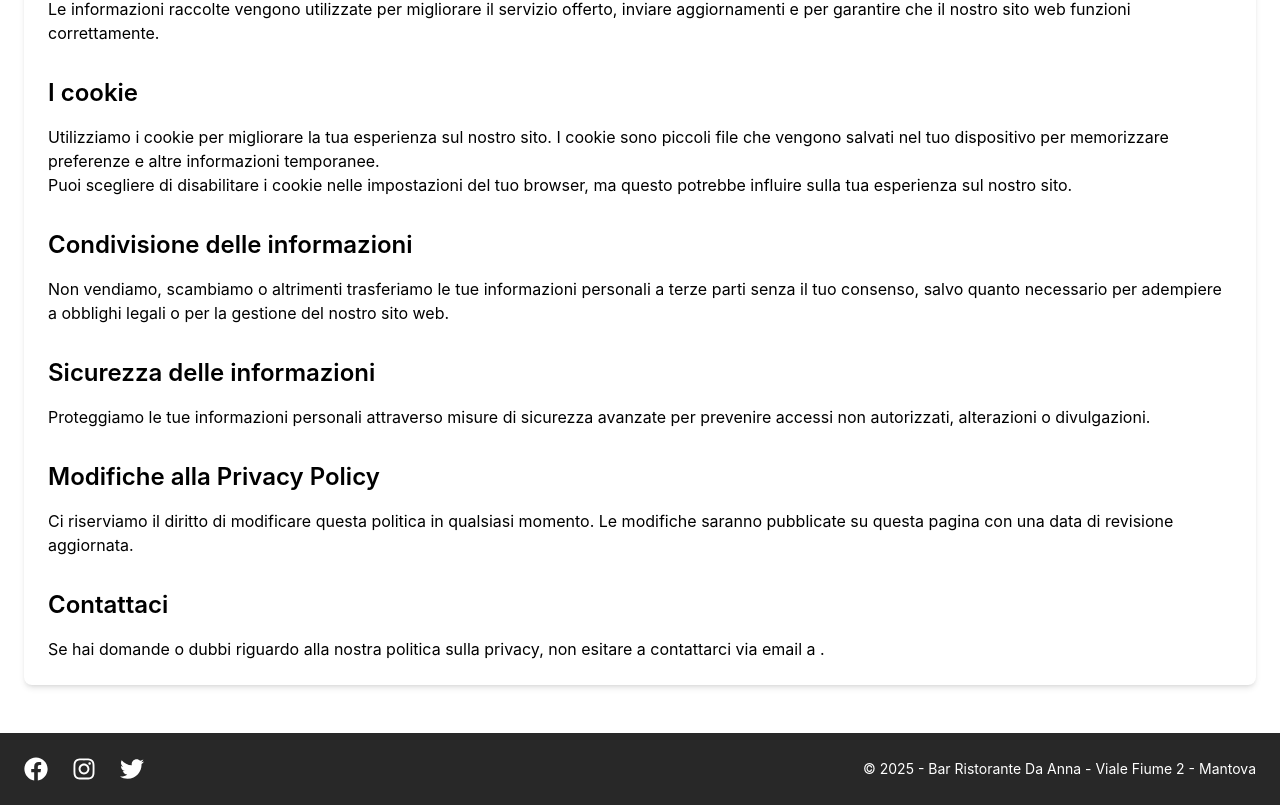
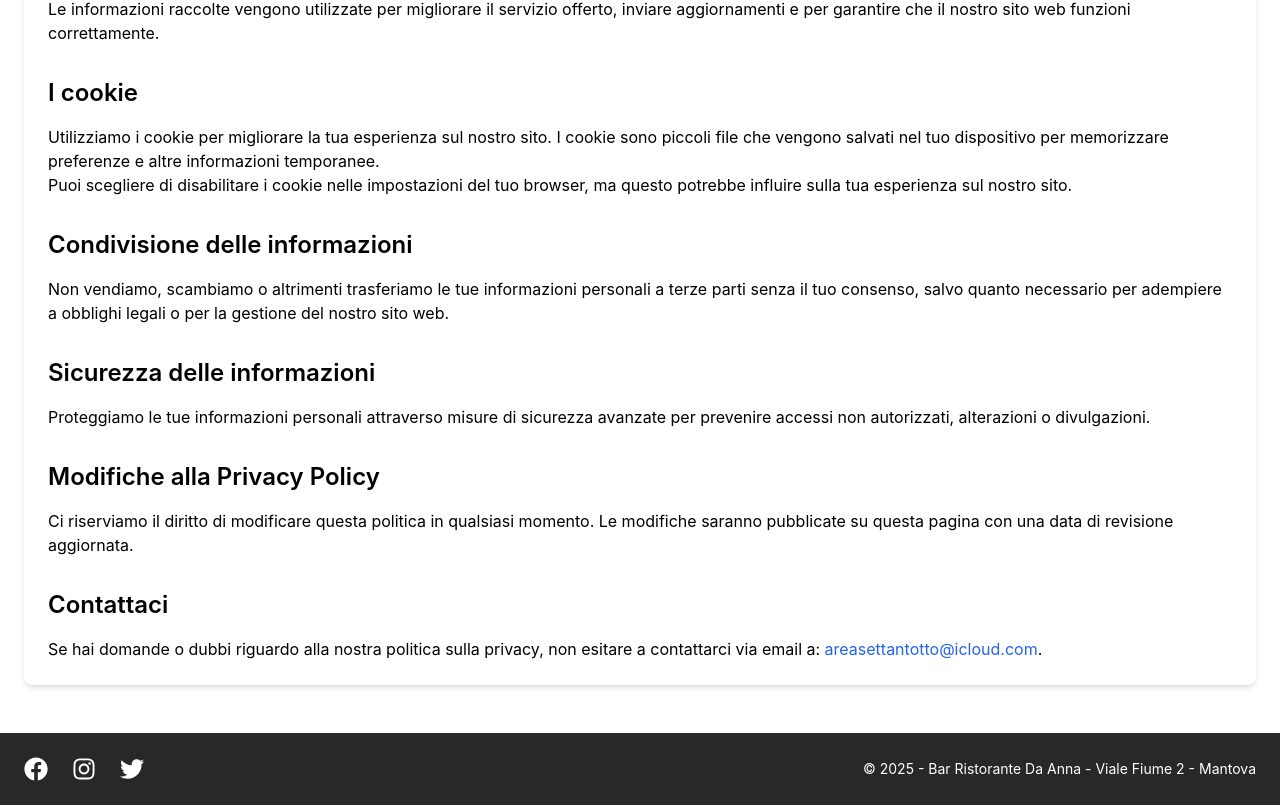
Before and after one commit to Areasettantotto/GloriaFood-fm, a React (Create React App) app in the folder frontend/: page /privacy-policy in a window 1280 px wide. Shown: the part 687-1492 px from the top of the page. Built offline with nearby package versions, Linux system fonts and the light colour scheme.

Commit message:
Implemented notfound page and improved privacy policy section

```diff
--- a/frontend/src/components/CookieConsent.js
+++ b/frontend/src/components/CookieConsent.js
@@ -1,4 +1,5 @@
 import { useState, useEffect } from 'react'
+import { motion, AnimatePresence } from 'framer-motion' // <-- Aggiunto
 
 const CookieConsent = () => {
   const [visible, setVisible] = useState(false)
@@ -53,27 +54,31 @@ const CookieConsent = () => {
 
   return (
     <>
-      {/* Se il widget è visibile, mostra il consenso */}
+      <AnimatePresence>
         {visible && (
-        <div className="fixed bottom-4 left-4 right-4 md:right-auto bg-white border border-gray-300 shadow-xl p-4 rounded-2xl max-w-xl mx-auto z-50 flex flex-col md:flex-row items-center gap-4">
+          <motion.div
+            initial={{ opacity: 0, y: 20 }}
+            animate={{ opacity: 1, y: 0 }}
+            exit={{ opacity: 0, y: 20 }}
+            transition={{ duration: 0.3 }}
+            className="fixed bottom-4 left-4 right-4 md:right-auto bg-white border border-gray-300 shadow-xl p-4 rounded-2xl max-w-xl mx-auto z-50 flex flex-col md:flex-row items-center gap-4"
+          >
             <div className="flex-1 text-sm text-gray-800">
               {t.message}{' '}
               <a
-              href="/privacy-policy" // Link alla pagina privacy
+                href="/privacy-policy"
                 className="text-blue-600 hover:underline"
               >
                 {t.privacyLink}
               </a>
             </div>
             <div className="flex gap-2">
-            {/* Bottone per accettare il consenso */}
               <button
                 onClick={() => handleConsent(true)}
                 className="bg-green-600 text-white px-4 py-2 rounded-lg hover:bg-green-700 transition"
               >
                 {t.accept}
               </button>
-            {/* Bottone per rifiutare il consenso */}
               <button
                 onClick={() => handleConsent(false)}
                 className="bg-gray-200 text-gray-800 px-4 py-2 rounded-lg hover:bg-gray-300 transition"
@@ -81,14 +86,15 @@ const CookieConsent = () => {
                 {t.decline}
               </button>
             </div>
-        </div>
+          </motion.div>
         )}
+      </AnimatePresence>
 
       {/* Bottone per riaprire il widget se il consenso è già stato dato */}
       {reopen && !visible && (
         <button
           onClick={toggleWidget}
-          className="fixed bottom-4 right-4 z-40 bg-gray-800 text-white text-sm px-4 py-2 rounded-full shadow-md hover:bg-gray-700 transition"
+          className="fixed bottom-4 left-4 z-40 bg-primary text-white text-sm px-4 py-2 rounded-full shadow-md hover:bg-primary/90 transition"
           aria-label="Ri-apri preferenze privacy"
         >
           {t.reopen}
--- a/frontend/src/pages/NotFound.js
+++ b/frontend/src/pages/NotFound.js
@@ -1,9 +1,36 @@
-import siteConfig from '../config/siteConfig.json' // Importa il file JSON con le info dell'attività
-import { Helmet } from 'react-helmet'
+import siteConfig from '../config/siteConfig.json'
+import { Helmet, HelmetProvider } from 'react-helmet-async'
+import { motion } from 'framer-motion'
+import Banner from '../components/Banner'
 
-function Contatti() {
+// Transitions config
+const pageVariants = {
+  initial: { opacity: 0, x: -100 },
+  animate: { opacity: 1, x: 0 },
+  exit: { opacity: 0, x: 100 },
+}
+
+const pageTransition = {
+  duration: 0.5,
+}
+
+function NotFound() {
   return (
-    <>
+    <HelmetProvider>
+      <motion.div
+        variants={pageVariants}
+        initial="initial"
+        animate="animate"
+        exit="exit"
+        transition={pageTransition}
+      >
+        <Banner
+          mediaType="video"
+          mediaSrc="videos/ProvacyPolicy.mp4"
+          bannerHeight="30%"
+          title="Pagina non trovata"
+          showLogo={false}
+        />
         <Helmet>
           <title>Ristorante {siteConfig.name} - 404</title>
           <meta name="description" content="{siteConfig.payoff}" />
@@ -12,8 +39,9 @@ function Contatti() {
           <h1 className="text-3xl font-bold text-center">404</h1>
           <p className="text-center mt-4">Pagina non trovata.</p>
         </div>
-    </>
+      </motion.div>
+    </HelmetProvider>
   )
 }
 
-export default Contatti
+export default NotFound
--- a/frontend/src/pages/PrivacyPolicy.js
+++ b/frontend/src/pages/PrivacyPolicy.js
@@ -25,6 +25,7 @@ const PrivacyPolicy = () => {
       >
         <Banner
           mediaType="video"
+          mediaSrc="videos/ProvacyPolicy.mp4"
           bannerHeight="30%"
           title="Privacy Policy"
           showLogo={false}
@@ -125,12 +126,12 @@ const PrivacyPolicy = () => {
               <h2 className="text-2xl font-semibold mb-4">Contattaci</h2>
               <p>
                 Se hai domande o dubbi riguardo alla nostra politica sulla
-                privacy, non esitare a contattarci via email a{' '}
+                privacy, non esitare a contattarci via email a:{' '}
                 <a
-                  href={`mailto:${siteConfig.contact_email}`}
+                  href={`mailto:${siteConfig.email}`}
                   className="text-blue-600"
                 >
-                  {siteConfig.contact_email}
+                  {siteConfig.email}
                 </a>
                 .
               </p>
```
Also changed, not shown: 1 other file (tests, documents, lock files or other folders). Lines whose indentation alone changed are shown as unchanged.
